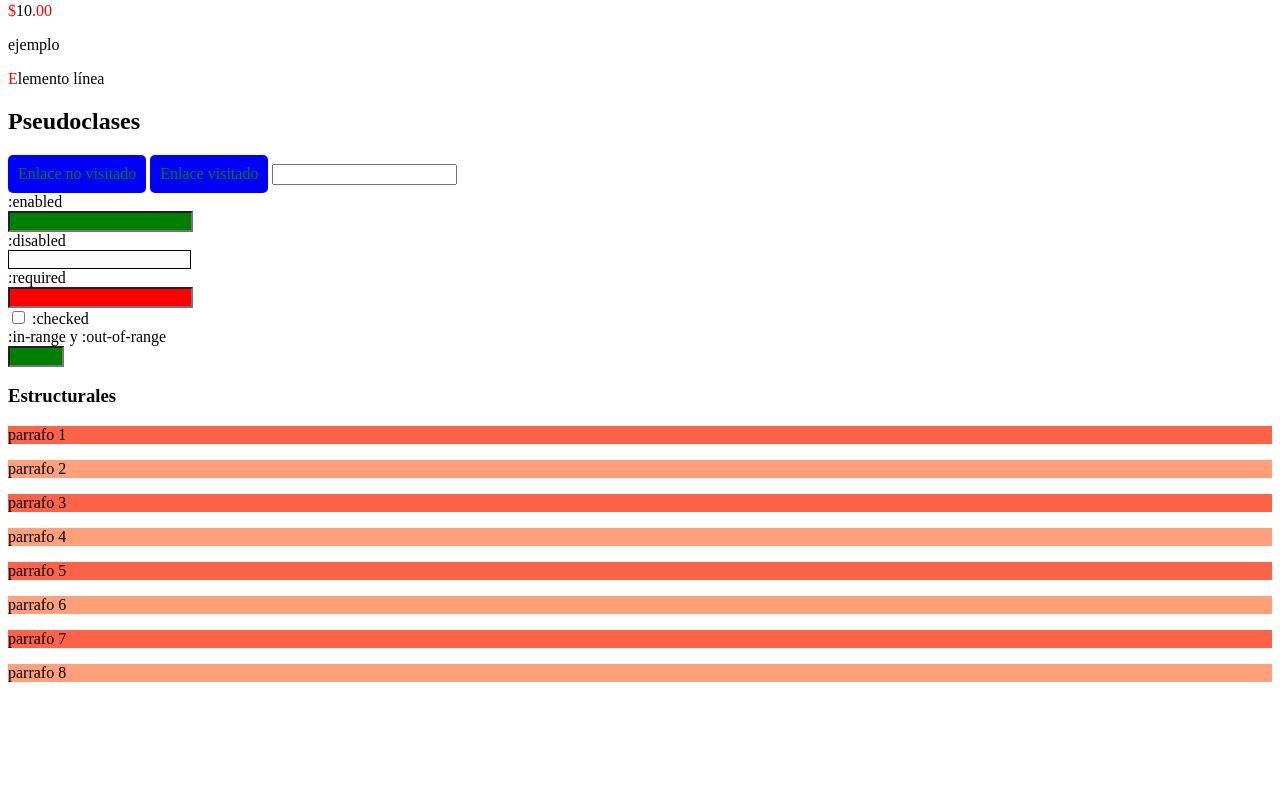
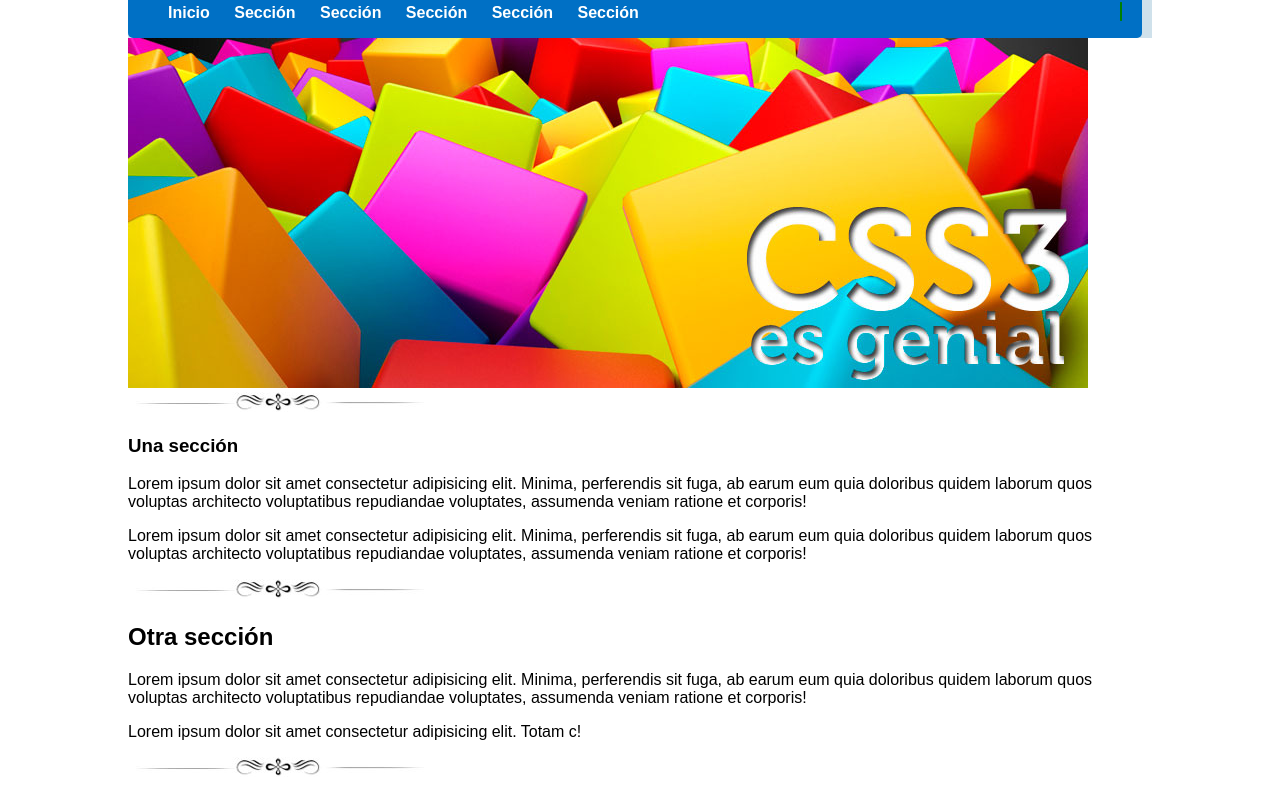
Before and after one commit to bachskeys/Programacion_Web, a plain HTML site: page index.html in a window 1280 px wide. Shown: the part 151-942 px from the top of the page. Before the commit the page ends 849 px from the top, so only its background shows below. Drawn offline with Linux system fonts and the light colour scheme.

Commit message:
clase 6 de octubre practica de html y css

```diff
--- a/estilos.css
+++ b/estilos.css
@@ -1,169 +1,56 @@
-/*Pseudoelementos
-
-::firts-letter - elementos en bloque
-::first-line - elementos en bloque
-::selection
-::before
-::after
-
-*/
-
-.titulo::first-letter {
-    color: red;
-    font-size: 50px;
+body{
+    margin: 0 auto;
+    font-size: 16px; /*1em*/
+    max-width: 1024px;
+    font-family: Arial, Helvetica, sans-serif;
 }
 
-.linea::first-letter {
-    color: red;
+header {
+    background: #cfe1eb;
+    position: relative;
 }
 
-.linea {
-    display: block;
+header nav {
+    background: #0070c5;
+    width: 99%;
+    border-radius: 5px;
 }
 
-.text::first-line {
-    color: green;
-}
-
-.texto::selection {
-    color: red;
-    background: yellow;
-}
-
-/*::before y ::after
-la propiedad de content es obligatporio.
-por defecto son elementos en linea, y se pueden visualizar como hijos
-del elemento.
-*/
-
-.dinero::before{
-    content:'$';
-    color: red;
-}
-
-.dinero::after{
-    content:'.00';
-    color: red;
-}
-
-.ejemplo ::before, .ejemplo ::after{
-    background: black;
-    width: 10px;
-    height: 10px;
-    content: '';
+header nav ul{
     display: inline-block;
 }
 
-/*Pseudoclases
-dinamicas
-
-:link
-:visited
-:active
-:hover
-:focus
-*/
-.enlace:link {
-    color: green;
-
+header nav ul li{
+    display: inline-block;
+    color: #ffffff;
+    font-weight: 700;
+    margin-right: 20px;
 }
 
-.enlace:visited {
-    color: red;
-
+header nav ul li:hover{
+    transform: scale(1.2);
+    cursor: pointer;
 }
 
-.enlace:active {
-    background: red;
+header nav form{
+    display: inline-block;
+    float: right;
+    margin: 15px 20px 0 0;
 }
 
-.enlace {
-    padding: 10px;
-    display: inline-block;
-    background: blue;
-    color: white;
-    text-decoration: none;
-    border-radius: 5px;
-
-}
-.enlace:hover{
-    background: black;
+#logo {
+    position: absolute;
+    top: 10px;
+    left: 10px;
 }
 
-input:focus{
-    background: yellow;
-    font-size: 15px;
+.buscador {
+    border-radius: 5px;
 }
 
-/*ESTADO
-:enabled
-:disabled
-:required
-:opcional
-:valid
-:invalid
-:in-range
-:out-of-range
-*/
-
-.input, .label{
-    display: block;
-
+.boton-buscar {
+    background: green;
+    color: #ffffff;
+    border: 1px solid green;
+    border-radius: 5px;
 }
-
-.input:enabled{
-    background: green;
-
-}
-.input:disabled{
-    border: 1px solid black;
-}
-
-.input:required{
-    background: red;
-}
-
-.checkbox, .checkbox + label{
-    display: inline-block;
-}
-
-.input:checked + label{
-    font-size: 30px;
-}
-
-.input:in-range{
-    background: green;
-}
-
-.input:out-of-range{
-    background: red;
-}
-
-/*ESTRUCTURALES
-CHILD
-
-:first-child- seleccionar el primer hojo- no importa el tipo de elemento
-:last-child
-
-:nth-child(n)-selecciona al hijo n
-:nth-last-child(m)
-:only-child
-
-valores
-odd- impares
-even-pares
-numeros enteros
-
-type:
-:first-of-type
-:last-of-type
-:nth-of type
-*/
-
-
-.parrafo:nth-child(odd){
-    background: tomato;
-}
-.parrafo:nth-child(even){
-    background: lightsalmon;
-}
--- a/index.html
+++ b/index.html
@@ -3,55 +3,67 @@
 <head>
     <meta charset="UTF-8">
     <meta name="viewport" content="width=device-width, initial-scale=1.0">
-    <title>Pseudoelementos y Pseudoclases</title>
     <link rel="stylesheet" href="estilos.css">
+    <title>Ejercicio css 1</title>
 </head>
 <body>
-    <h1 class="titulo">Pseudoelementos</h1>
-    <p class="texto">
-        <span> Lorem ipsum dolor sit amet consectetur</span> adipisicing elit. Quam provident repellendus molestias placeat dolorem, magnam, sint excepturi facilis adipisci quae harum minus labore earum cupiditate. Esse quam voluptas sequi eos?
-    </p>
-    <p class="dinero">10</p>
-    <p class="ejemplo">ejemplo</p>
-    <span class="linea">Elemento línea</span>
+    <header>
+        <img src="img/resplandor.png" alt="resplandor">
+        <img src="img/logo.png" alt="logo" id="logo">
+        <nav>
+            <ul>
+                <li>Inicio</li>
+                <li>Sección</li>
+                <li>Sección</li>
+                <li>Sección</li>
+                <li>Sección</li>
+                <li>Sección</li>
+            </ul>
+            <form action="#">
+                <imput type="search" placeholder="Buscar aquí..." class="buscador">
+                <imput type="submit" value="buscar" class="boton-buscar">
+            </form>
+        </nav>
+</header>
+    <section class="seccion1">
+        <article>
+            <img src="img/slide.jpg" alt="imagen principal">
+        </article>
+    </section>
+    <section class="seccion2">
+        <article>
+            <img src="img/separador.jpg" alt="separador">
+            <h1>Una sección</h1>
+            <p>
+                Lorem ipsum dolor sit amet consectetur adipisicing elit. Minima, perferendis sit fuga, ab earum eum quia doloribus quidem laborum quos voluptas architecto voluptatibus repudiandae voluptates, assumenda veniam ratione et corporis!
+            </p>
+            <p>
+                Lorem ipsum dolor sit amet consectetur adipisicing elit. Minima, perferendis sit fuga, ab earum eum quia doloribus quidem laborum quos voluptas architecto voluptatibus repudiandae voluptates, assumenda veniam ratione et corporis!
+            </p>
+            <imput type="submit" value="Ver más" class="ver-mas">
+        </article>
+        <article>
+            <img src="img/separador.jpg" alt="separador">
+            <h2>Otra sección</h2>
+            <p>
+                Lorem ipsum dolor sit amet consectetur adipisicing elit. Minima, perferendis sit fuga, ab earum eum quia doloribus quidem laborum quos voluptas architecto voluptatibus repudiandae voluptates, assumenda veniam ratione et corporis!
+            </p>
+            <p>
+                Lorem ipsum dolor sit amet consectetur adipisicing elit. Totam c!
+            </p>
+            <imput type="submit" value="Ver más" class="ver-mas">
+        </article>
+        <article>
+            <img src="img/separador.jpg" alt="separador">
+            <h2>Un vídeo</h2>
+            <video controls src="#"></video>
+        </article>
 
+    </section>
 
-    <h2>Pseudoclases</h2>
-
-    <!--DINAMICAS-->
-    <a class="enlace" href="enlace.com">Enlace no visitado</a>
-    <a class="enlace" href="#">Enlace visitado</a>
-    <input type="text">
-
-     <!--ESTADO-->
-
-     <form action="#">
-         <label class="label">:enabled</label>
-         <input class="input" type="text">
-
-         <label class="label">:disabled</label>
-         <input class="input" type="text" disabled>
-
-         <label class="label">:required</label>
-         <input class="input" type="text" required>
-
-         <input id="checkbox" type="checkbox" class="input checkbox">
-         <label for="checkbox" class="label">:checked</label>
-
-         <label class="label">:in-range y :out-of-range</label>
-         <input class="input" type="number" min="10" max="30">
-     </form>
-
-     <h3>Estructurales</h3>
-     <div class="contenedor">
-         <p class="parrafo">parrafo 1</p>
-         <p class="parrafo">parrafo 2</p>
-         <p class="parrafo">parrafo 3</p>
-         <p class="parrafo">parrafo 4</p>
-         <p class="parrafo">parrafo 5</p>
-         <p class="parrafo">parrafo 6</p>
-         <p class="parrafo">parrafo 7</p>
-         <p class="parrafo">parrafo 8</p>
-     </div>
+    <footer>
+        <section>Ultima busqueda</section>
+        <section></section>
+    </footer>
 </body>
 </html>
```
Also changed, not shown: img/completo.jpg (added), img/logo.png (added), img/resplandor.png (added), img/separador.jpg (added), img/slide.jpg (added).
